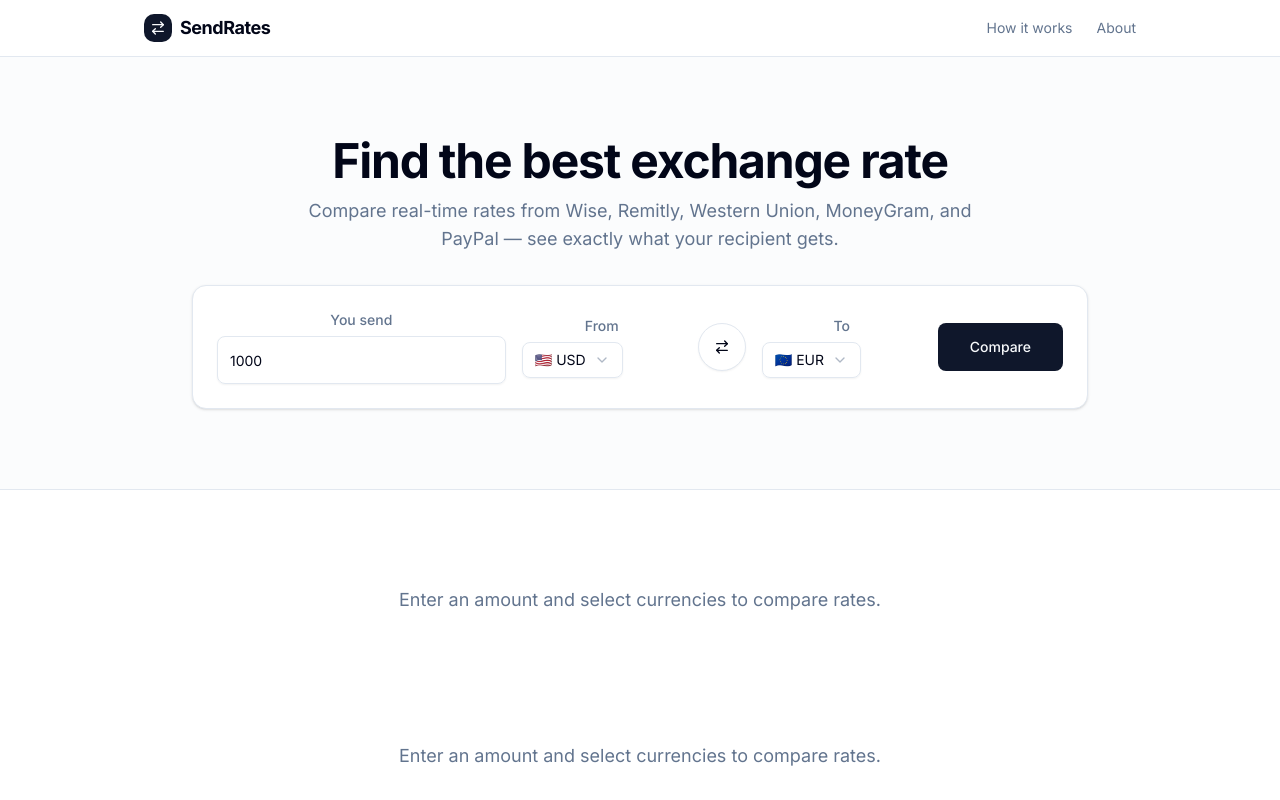
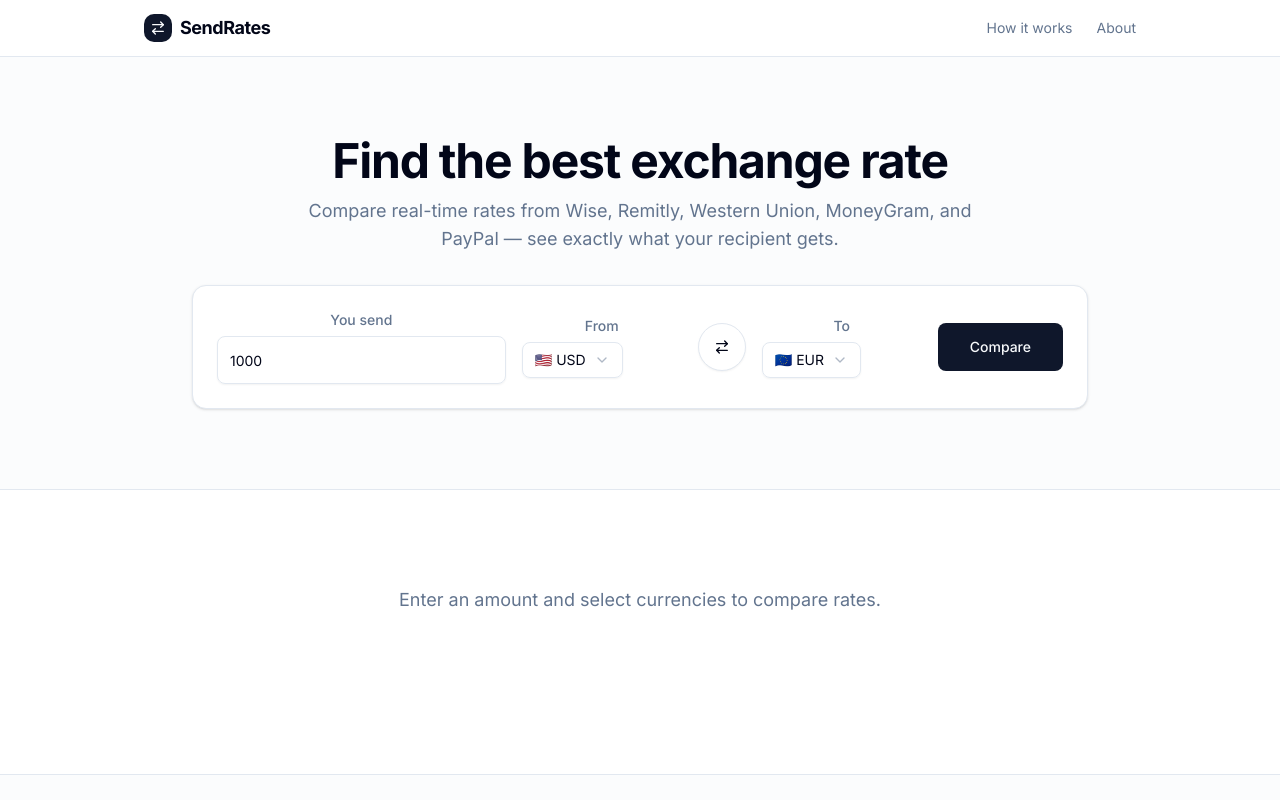
Before and after one commit to Ejaz-dev/sendRates, a Next.js app: page / in a window 1280 px wide. Shown: the top 800 px of the page. Built offline with nearby package versions, Linux system fonts and the light colour scheme.

Commit message:
fix: duplicate message and layout spacing

```diff
--- a/src/app/page.tsx
+++ b/src/app/page.tsx
@@ -1,19 +1,20 @@
 "use client";
 
+import Header from "@/components/Header";
+import Footer from "@/components/Footer";
 import ConversionWidget from "@/components/ConversionWidget";
 import ComparisonTable from "@/components/ComparisonTable";
 import RateDisclaimer from "@/components/RateDisclaimer";
 import { useRates } from "@/hooks/useRates";
 import { Skeleton } from "@/components/ui/skeleton";
-import Header from "@/components/Header";
-import Footer from "@/components/Footer";
 
 export default function Home() {
   const { quotes, isLoading, error, lastUpdated, fetchRates } = useRates();
 
   return (
-    <main className="min-h-screen bg-background">
+    <main className="min-h-screen bg-background flex flex-col">
       <Header />
+
       {/* Hero Section */}
       <section className="border-b bg-muted/30">
         <div className="max-w-5xl mx-auto px-4 py-12 md:py-20 text-center">
@@ -25,7 +26,6 @@
             MoneyGram, and PayPal — see exactly what your recipient gets.
           </p>
 
-          {/* Conversion Widget */}
           <div className="max-w-4xl mx-auto bg-background rounded-xl border shadow-sm p-6">
             <ConversionWidget onSubmit={fetchRates} isLoading={isLoading} />
           </div>
@@ -33,11 +33,11 @@
       </section>
 
       {/* Results Section */}
-      <section className="max-w-5xl mx-auto px-4 py-8">
+      <section className="max-w-5xl mx-auto px-4 py-8 w-full flex-1">
         {isLoading && (
           <div className="space-y-3">
-            {[...Array(3)].map((_, i) => (
-              <Skeleton key={i} className="h-20 w-full rounded-lg" />
+            {[...Array(4)].map((_, i) => (
+              <Skeleton key={i} className="h-16 w-full rounded-lg" />
             ))}
           </div>
         )}
@@ -65,13 +65,6 @@
             </p>
           </div>
         )}
-        {!isLoading && !error && quotes.length === 0 && (
-          <div className="text-center py-16 text-muted-foreground">
-            <p className="text-lg">
-                Enter an amount and select currencies to compare rates.
-            </p>
-          </div>
-        )}
       </section>
 
       <Footer />
```
